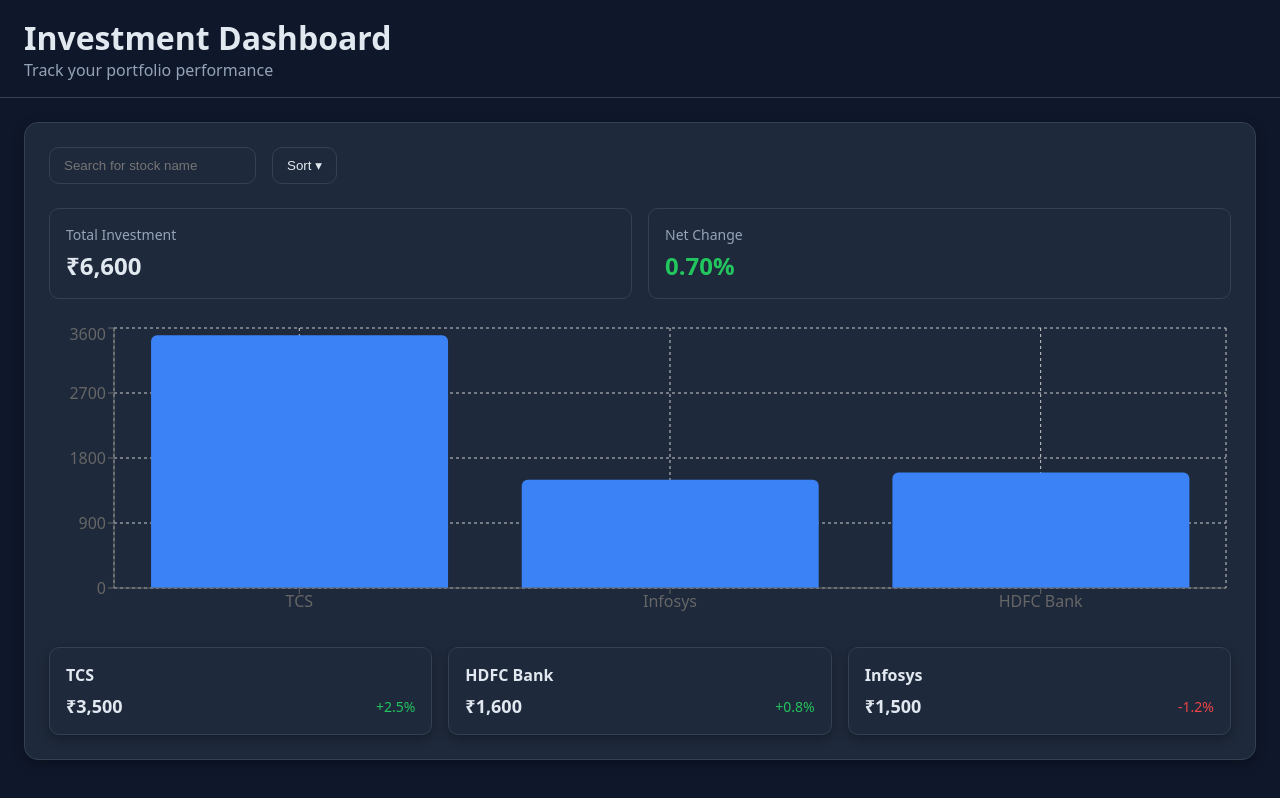
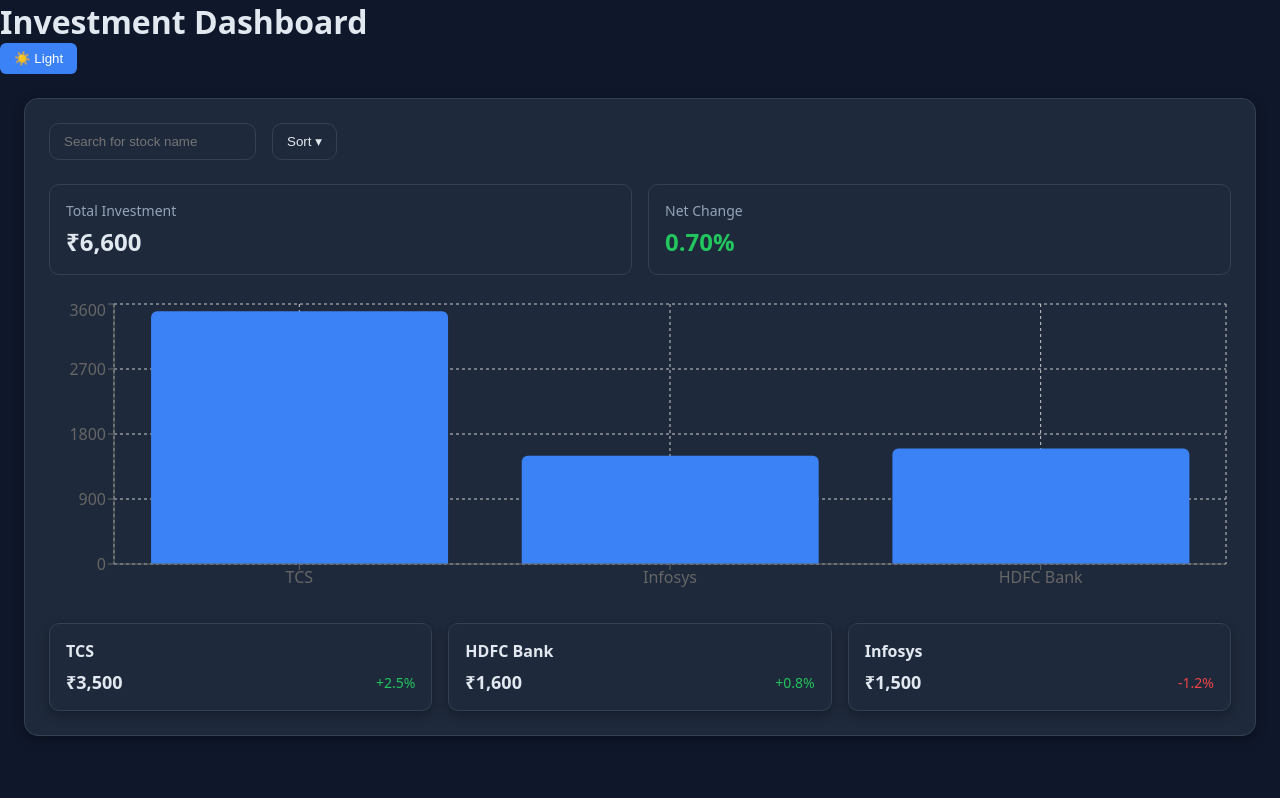
Before and after one commit to PrajaktaParit21/investment-dashboard-react, a React (Vite) app: page / in a window 1280 px wide. Built offline with nearby package versions, Linux system fonts and the light colour scheme.

Commit message:
added dark theme toggle button

```diff
--- a/src/components/Header.jsx
+++ b/src/components/Header.jsx
@@ -1,14 +1,23 @@
+import { useEffect, useState } from "react";
+
 function Header() {
+  const [isLight, setIsLight] = useState(localStorage.getItem("theme") == "light");
+
+  useEffect(()=>{
+    localStorage.setItem("theme",isLight? "light" :"dark" )
+    document.body.classList.toggle("light",isLight);
+  },[isLight])
+
+  function toggleTheme(params) {
+    setIsLight(!isLight)
+  }
+
   return (
-    <div style={{
-      padding: "16px 24px",
-      borderBottom: "1px solid var(--color-border)",
-      marginBottom: "16px"
-    }}>
-      <h1 style={{ margin: 0 }}>Investment Dashboard</h1>
-      <p style={{ margin: 0, color: "var(--color-text-secondary)" }}>
-        Track your portfolio performance
-      </p>
+    <div>
+      <h1>Investment Dashboard</h1>
+      <button onClick={toggleTheme}>
+        {isLight ? "🌙 Dark" : "☀️ Light"}
+      </button>
     </div>
   );
 }
--- a/src/index.css
+++ b/src/index.css
@@ -71,9 +71,24 @@
 
 button:hover {
   background-color: var(--color-accent-hover);
+  color: white;
 }
 
 button:disabled {
   opacity: 0.6;
   cursor: not-allowed;
 }
+
+/* Light theme */
+body.light {
+  --color-bg-primary: #f8fafc;
+  --color-bg-secondary: #ffffff;
+  --color-bg-card: #ffffff;
+
+  --color-text-primary: #0f172a;
+  --color-text-secondary: #475569;
+
+  --color-accent: #2563eb;
+
+  --color-border: #e2e8f0;
+}
--- a/src/pages/Dashboard.jsx
+++ b/src/pages/Dashboard.jsx
@@ -2,7 +2,7 @@
 import styles from "./Dashboard.module.css";
 import { useStocks } from "../hooks/useStocks";
 import { useDebounce } from "../hooks/useDebounce";
-import { useMemo, useState } from "react";
+import { useMemo, useState, useRef, useEffect } from "react";
 import PortfolioChart from "../components/PortfolioChart";
 import Header from "../components/Header";
 
@@ -11,6 +11,30 @@
   const { searchInput, searchResult, handleSearchChange } = useDebounce();
   const [sortBy, setSortBy] = useState("price-high");
   const [showSort, setShowSort] = useState(false);
+  const dropdownRef = useRef(null);
+
+  useEffect(() => {
+  function handleClickOutside(event) {
+    if (
+      dropdownRef.current &&
+      !dropdownRef.current.contains(event.target)
+    ) {
+      setShowSort(false);
+    }
+  }
+  function handleEsc(e) {
+    if (e.key === "Escape") {
+      setShowSort(false);
+    }
+  }
+
+  document.addEventListener("click", handleClickOutside);
+ document.addEventListener("keydown", handleEsc);
+  return () => {
+    document.removeEventListener("click", handleClickOutside);
+     document.removeEventListener("keydown", handleEsc);
+  };
+}, []);
 
   const options = [
     { label: "Price: High → Low", value: "price-high" },
@@ -90,7 +114,7 @@
                 onChange={(e) => handleSearchChange(e.target.value)}
               />
 
-              <div className={styles.sortWrapper}>
+              <div className={styles.sortWrapper} ref={dropdownRef}>
                 <button
                   className={styles.sortButton}
                   onClick={() => setShowSort((prev) => !prev)}
```
Also changed, not shown: src/pages/Dashboard.module.css (line endings or trailing spaces).
